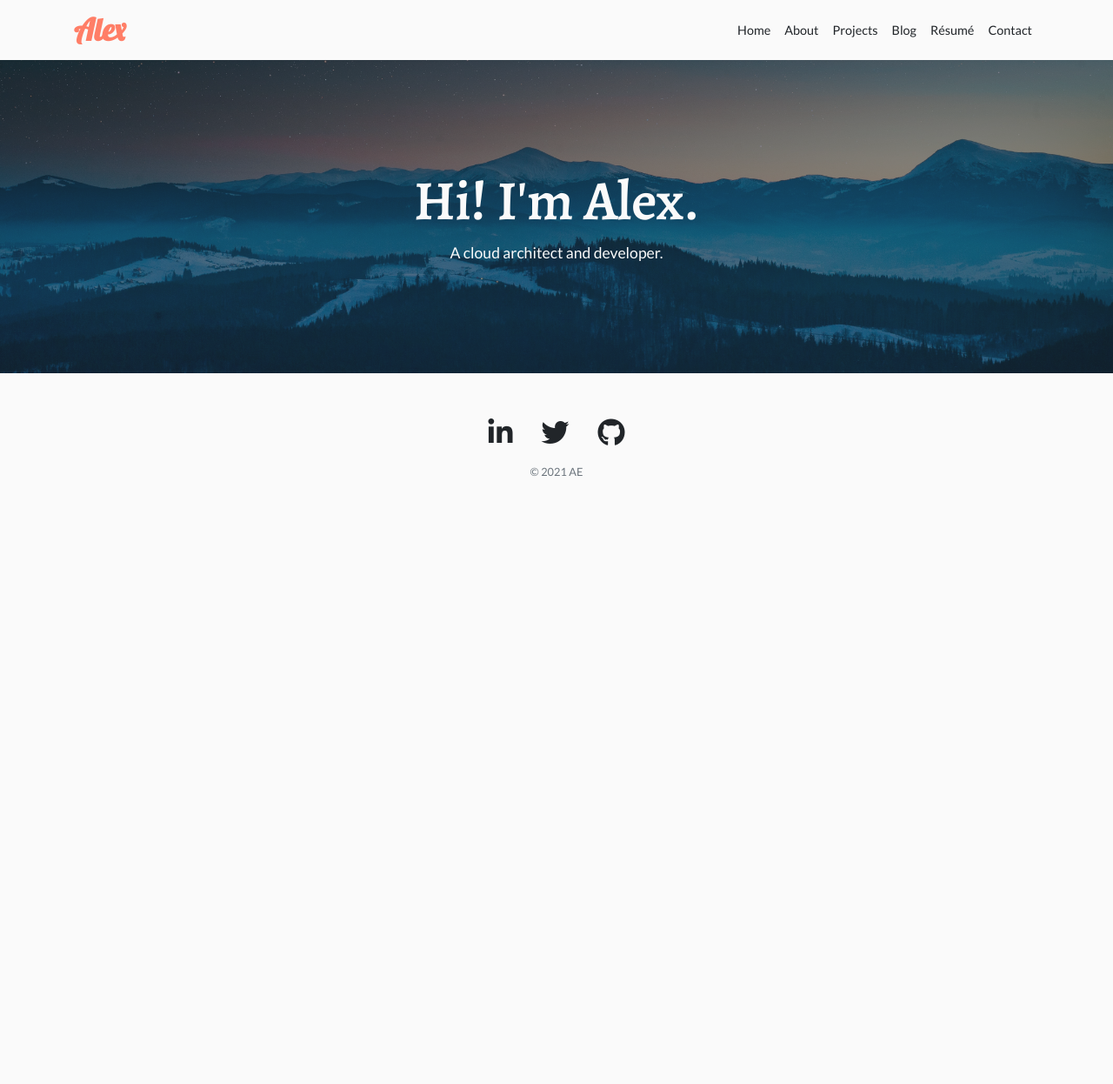
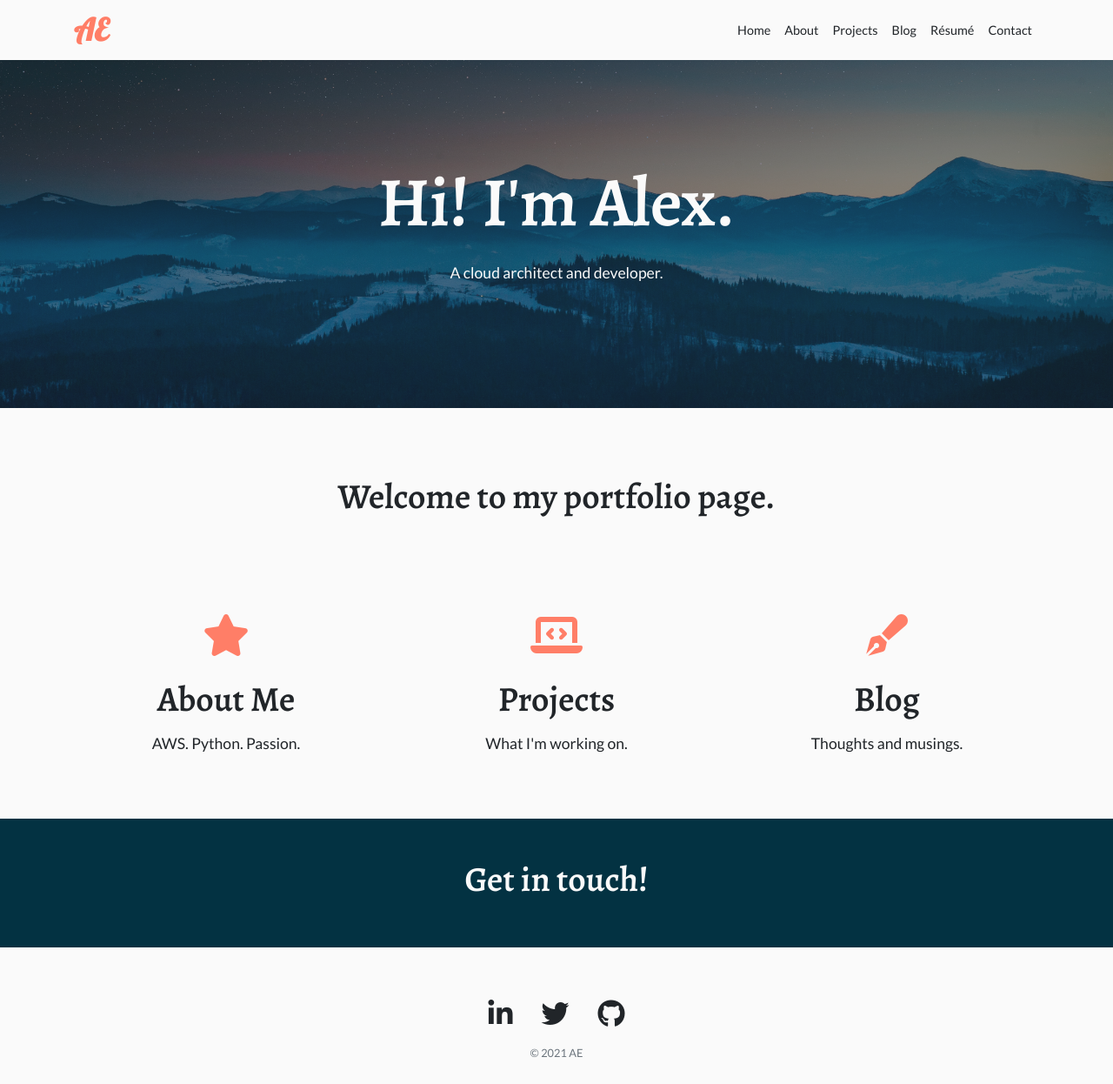
Before and after one commit to aeversme/portfolio-webapp, a Flask app: page / in a window 1280 px wide. Shown: the whole page at 87% size. Before the commit the page ends 547 px from the top, so only its background shows below. Run offline with Flask 2, Linux system fonts and the light colour scheme; some libraries are stand-ins or nearby versions.

Commit message:
add and style feature section of index.html

```diff
--- a/static/css/styles.css
+++ b/static/css/styles.css
@@ -9,10 +9,40 @@ a {
     text-decoration: none;
 }
 
-h1 {
+a:hover {
+    color: #ff7e67;
+    text-decoration: none;
+}
+
+h1, h2, h3 {
     font-family: 'Alegreya', serif;
-    font-size: 3rem;
     font-weight: 600;
+}
+
+.dark {
+    background-color: #033242;
+    color: #fafafa;
+}
+
+/* Headings */
+
+.big-heading {
+    font-size: 5rem;
+    line-height: 1.5;
+}
+
+.medium-heading {
+    font-size: 2.5rem;
+    line-height: 1.5;
+}
+
+.small-heading {
+    font-size: 1.7rem;
+    line-height: 1.5;
+}
+
+.subheading {
+    font-size: 1.1rem;
 }
 
 /* Navbar */
@@ -39,7 +69,7 @@ h1 {
 /* Jumbotron */
 
 .jumbotron {
-    height: 360px;
+    height: 400px;
     position: relative;
     background: no-repeat center center;
     background-color: #ccf2f4;
@@ -59,20 +89,41 @@ h1 {
 
 .jumbo-title {
     position: relative;
-    margin-top: 40px;
+    margin-top: 20px;
+    padding-top: 20px;
     color: #fafafa;
-}
-
-.jumbo-header {
-    padding-top: 20px;
-    font-size: 4rem;
 }
 
 .jumbo-subheader {
     font-size: 1.1rem;
 }
 
+/* Features */
+
+.feature-title {
+    padding: 40px 0;
+}
+
+.feature-box {
+    padding: 5%;
+}
+
+.feature-icon {
+    padding-bottom: 20px;
+    color: #ff7e67;
+}
+
+/* CTA */
+
+.cta {
+    padding: 40px 0;
+}
+
 /* Footer */
+
+footer {
+    padding: 40px 0 10px;
+}
 
 .footer-icon {
     padding: 20px 15px;
--- a/templates/base.html
+++ b/templates/base.html
@@ -8,7 +8,7 @@
 
         <title>Alex Eversmeyer - {% block title %}{% endblock %}</title>
 
-        <link rel="icon" type="image/png" href="{{ url_for('static', filename='img/_alex.png') }}">
+        <link rel="icon" type="image/png" href="{{ url_for('static', filename='img/ae.png') }}">
 
         <!-- Font Awesome -->
         <script src="https://kit.fontawesome.com/bf9c856106.js" crossorigin="anonymous"></script>
@@ -30,7 +30,7 @@
     <body>
         <nav class="navbar navbar-expand-lg">
             <div class="container">
-                <span class="brand mb-0">Alex</span>
+                <span class="brand mb-0">AE</span>
                 <button class="navbar-toggler" type="button" data-toggle="collapse" data-target="#navbarNav"
                         aria-controls="navbarNav" aria-expanded="false" aria-label="Toggle navigation">
                     <i class="button fas fa-bars"></i>
--- a/templates/index.html
+++ b/templates/index.html
@@ -9,9 +9,36 @@ Home
     <div class="jumbo-overlay"></div>
     <div class="container">
         <div class="jumbo-title text-center">
-            <h1 class="jumbo-header">Hi! I'm Alex.</h1>
-            <p class="jumbo-subheader">A cloud architect and developer.</p>
+            <h1 class="big-heading">Hi! I'm Alex.</h1>
+            <p class="subheading">A cloud architect and developer.</p>
         </div>
     </div>
 </div>
+<div class="container">
+    <div class="feature-title text-center">
+        <h2 class="medium-heading">Welcome to my portfolio page.</h2>
+    </div>
+    <div class="row">
+        <div class="col-lg-4 feature-box text-center">
+            <i class="fas fa-star fa-3x feature-icon"></i>
+            <h3 class="medium-heading"><a href="#">About Me</a></h3>
+            <p class="subheading">AWS. Python. Passion.</p>
+        </div>
+        <div class="col-lg-4 feature-box text-center">
+            <i class="fas fa-laptop-code fa-3x feature-icon"></i>
+            <h3 class="medium-heading"><a href="#">Projects</a></h3>
+            <p class="subheading">What I'm working on.</p>
+        </div>
+        <div class="col-lg-4 feature-box text-center">
+            <i class="fas fa-pen-fancy fa-3x feature-icon"></i>
+            <h3 class="medium-heading"><a href="#">Blog</a></h3>
+            <p class="subheading">Thoughts and musings.</p>
+        </div>
+    </div>
+</div>
+<div class="dark container-fluid">
+    <div class="container cta text-center">
+        <h2 class="medium-heading">Get in touch!</h2>
+    </div>
+</div>
 {% endblock %}
```
Also changed, not shown: static/img/_alex.png (deleted), static/img/ae.png (added).
